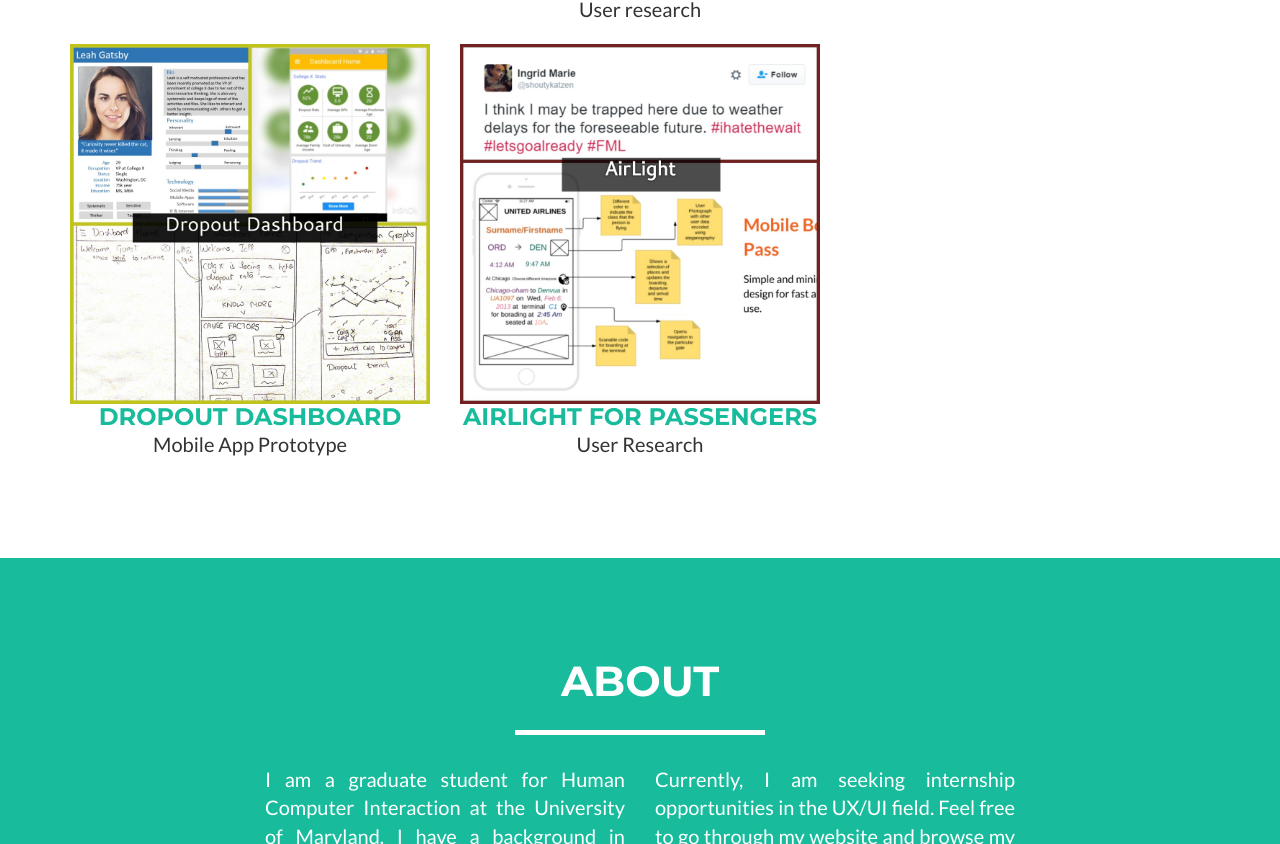
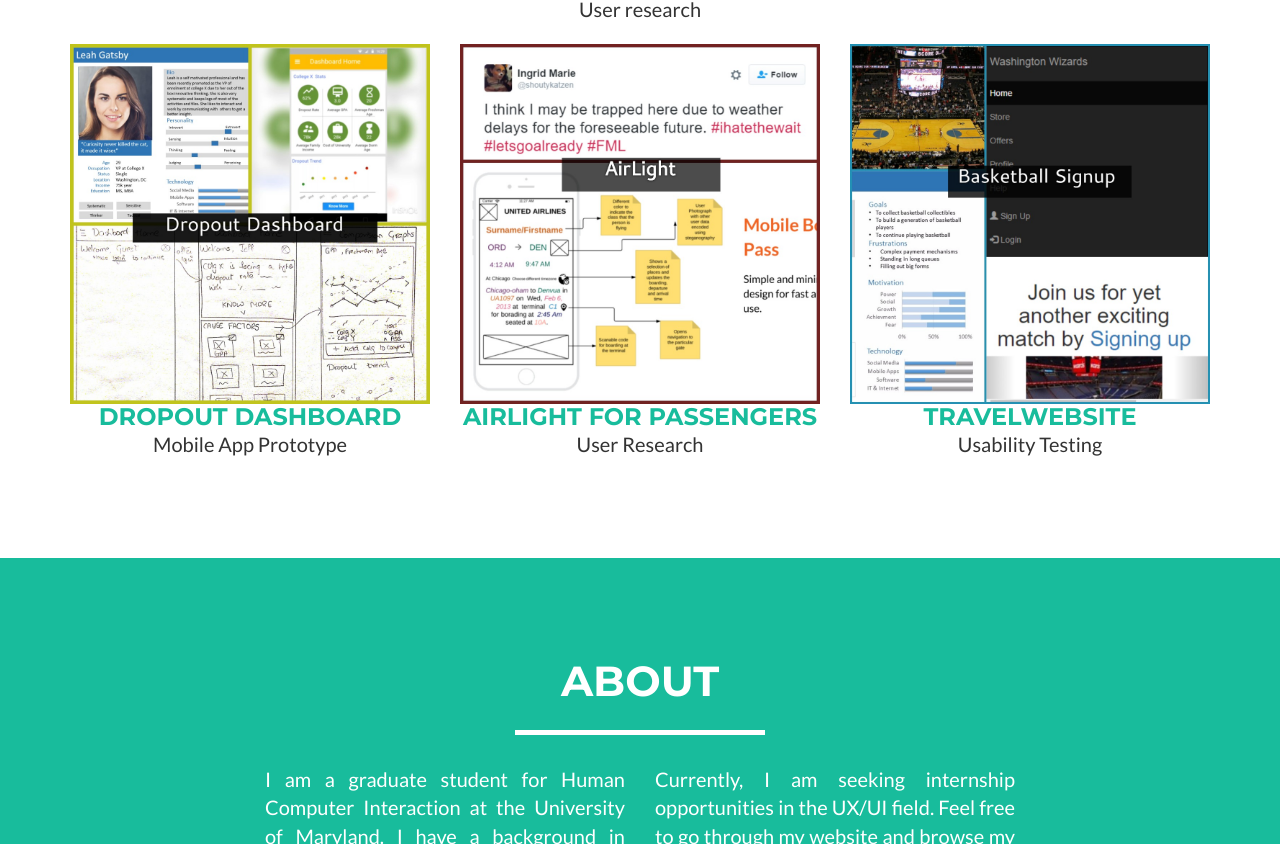
Before and after one commit to vinita-atre/Personal-Website, a website: page index.html in a window 1280 px wide. Shown: the part 1456-2300 px from the top of the page. Drawn offline with nearby package versions, Linux system fonts and the light colour scheme.

Commit message:
add thumbnail of project

```diff
--- a/index.html
+++ b/index.html
@@ -98,6 +98,13 @@
 <a class="portfolio-link" data-toggle="modal" href="#portfolioModal5" title="project name"> </a>
 
 <p id="project-subtitle">User Research</p>
+</div>
+<div class="col-sm-4 portfolio-item"><a class="portfolio-link" data-toggle="modal" href="#portfolioModal6" title="project name"><img alt="" class="img-responsive" src="img/portfolio/basketball/basketballLogo.jpg" /> </a>
+
+<h3 id="project-title"><a class="portfolio-link" data-toggle="modal" href="#portfolioModal6" title="project name">TravelWebsite</a></h3>
+<a class="portfolio-link" data-toggle="modal" href="#portfolioModal6" title="project name"> </a>
+
+<p id="project-subtitle">Usability Testing</p>
 </div>
 </div>
 </div>
```
Also changed, not shown: img/portfolio/TravelWebsite/logo.jpg (added), img/portfolio/TravelWebsite/websiteHome.png (added).
